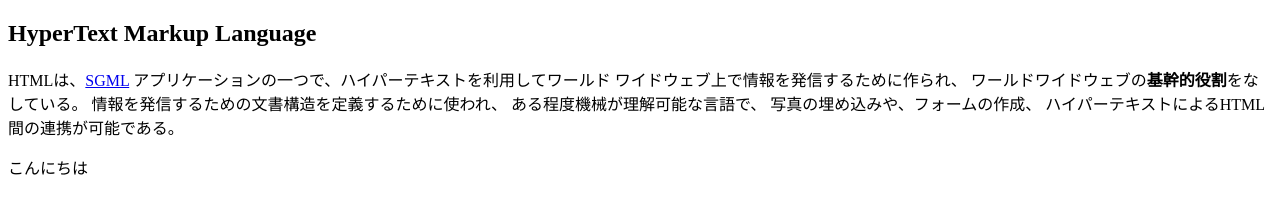
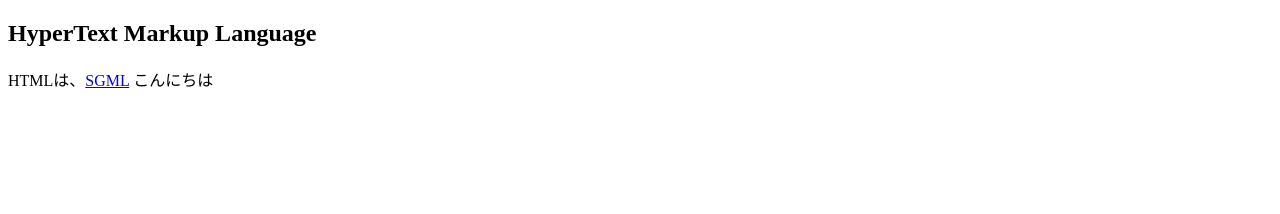
Before and after one commit to rrrappp/rrrappp.github.io, a plain HTML site: page index.html in a window 1280 px wide. Drawn offline with Linux system fonts and the light colour scheme.

Commit message:
Update index.html with new content
Replaced the content of the HTML body with a greeting.

```diff
--- a/index.html
+++ b/index.html
@@ -9,15 +9,8 @@
   <article>
    <h1 lang="en">HyperText Markup Language</h1>
    <p>HTMLは、<a href="http://ja.wikipedia.org/wiki/SGML">SGML</a>
-      アプリケーションの一つで、ハイパーテキストを利用してワールド
-      ワイドウェブ上で情報を発信するために作られ、
-      ワールドワイドウェブの<strong>基幹的役割</strong>をなしている。
-      情報を発信するための文書構造を定義するために使われ、
-      ある程度機械が理解可能な言語で、
-      写真の埋め込みや、フォームの作成、
-      ハイパーテキストによるHTML間の連携が可能である。</p>
+      こんにちは</p>
   </article>
  </body>
 
 </html>
-こんにちは
```
